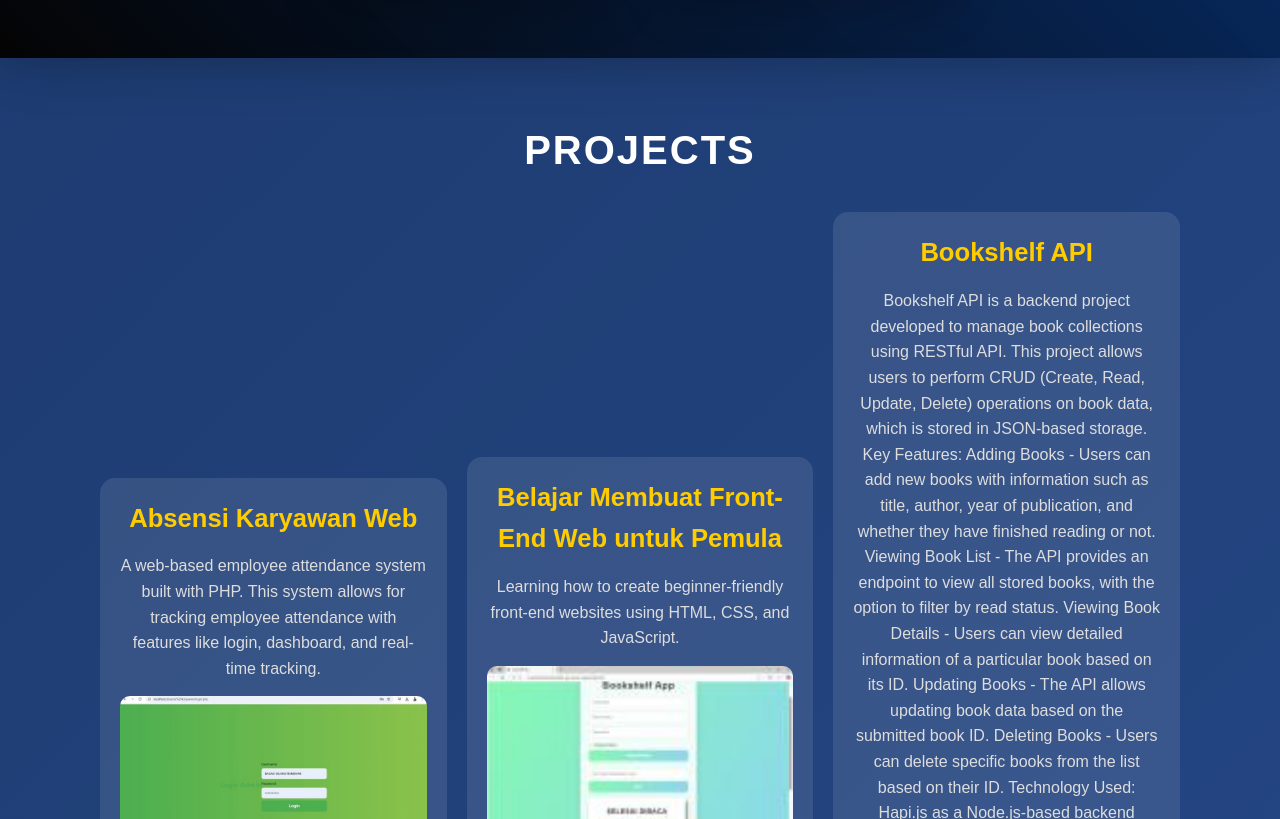
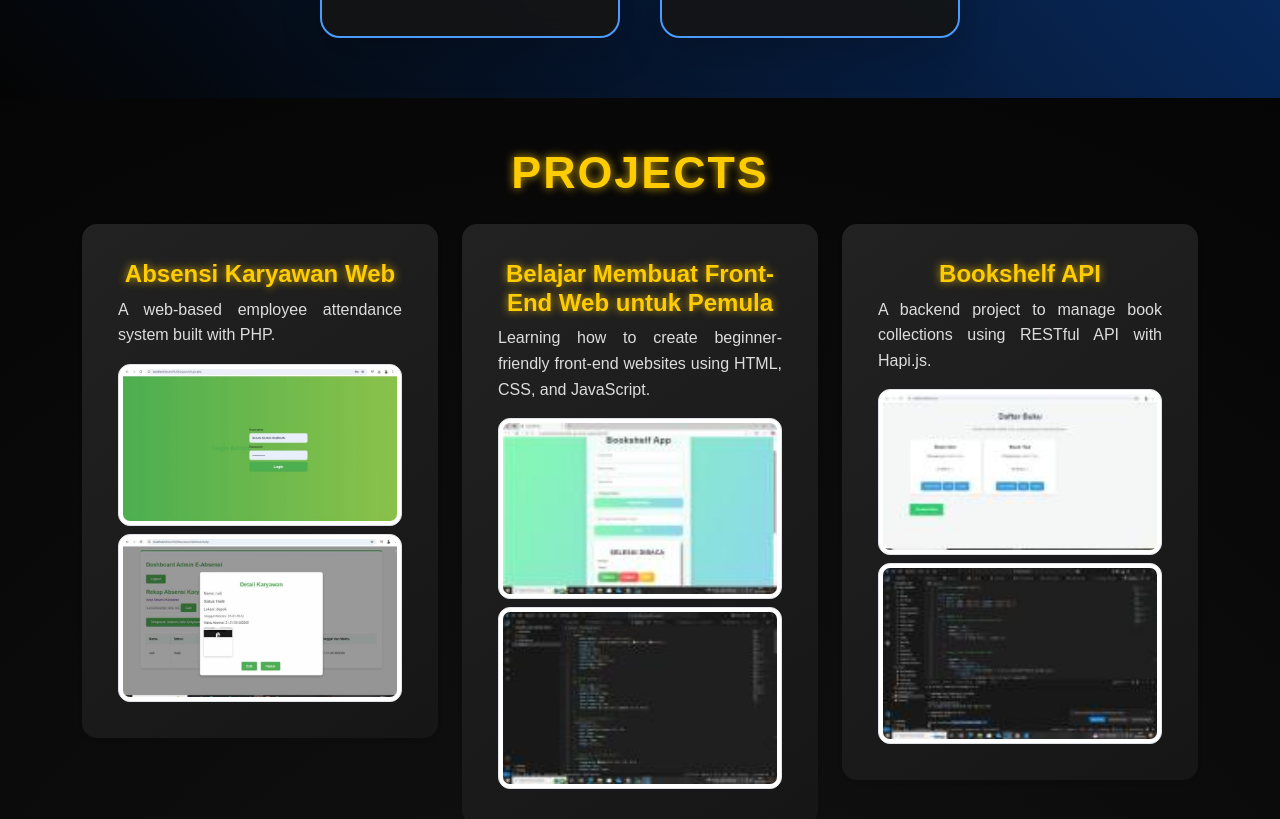
Before and after one commit to bagasgr/portfolio, a React (Create React App) app: page /projects in a window 1280 px wide. Shown: the part 1981-2800 px from the top of the page. Built offline with nearby package versions, Linux system fonts and the light colour scheme.

Commit message:
boostrap pada project.js

```diff
--- a/package.json
+++ b/package.json
@@ -29,6 +29,7 @@
   },
   "dependencies": {
     "@emailjs/browser": "^4.4.1",
+    "bootstrap": "^5.3.3",
     "cors": "^2.8.5",
     "dotenv": "^16.4.7",
     "nodemailer": "^6.10.0",
--- a/src/components/Projects.css
+++ b/src/components/Projects.css
@@ -1,202 +1,171 @@
-/* Projects.css */
-.projects {
-  padding: 60px 20px;
-  background: linear-gradient(135deg, #1e3c72, #2a5298);
-  color: #fff;
+/* ============================= */
+/*         GLOBAL STYLES         */
+/* ============================= */
+body {
+  background-color: #0d0d0d;
+  color: #ffffff;
+  font-family: "Poppins", sans-serif;
+}
+
+/* ============================= */
+/*       PROJECTS SECTION        */
+/* ============================= */
+#projects {
+  background: radial-gradient(circle, rgba(20,20,20,1) 0%, rgba(5,5,5,1) 100%);
+  padding: 80px 0;
   text-align: center;
-  display: flex;
-  flex-direction: column;
-  align-items: center;
+  position: relative;
+}
+
+/* Efek lampu latar */
+#projects::before {
+  content: "";
+  position: absolute;
+  top: 50%;
+  left: 50%;
+  width: 800px;
+  height: 800px;
+  background: radial-gradient(circle, rgba(255, 204, 0, 0.15) 10%, transparent 80%);
+  transform: translate(-50%, -50%);
+  z-index: 0;
+}
+
+/* Judul utama */
+#projects h2 {
+  font-size: 2.8rem;
+  font-weight: bold;
+  color: #ffcc00;
+  text-transform: uppercase;
+  letter-spacing: 2px;
+  margin-bottom: 40px;
+  position: relative;
+  z-index: 1;
+  text-shadow: 0 0 10px rgba(255, 204, 0, 0.8);
+}
+
+/* ============================= */
+/*         PROJECT CARDS         */
+/* ============================= */
+.project-card {
+  background: linear-gradient(145deg, #222222, #161616);
+  border: none;
+  border-radius: 15px;
+  padding: 20px;
+  transition: all 0.4s ease-in-out;
+  box-shadow: 0 0 20px rgba(255, 204, 0, 0.2);
+  position: relative;
   overflow: hidden;
 }
 
-/* Container untuk proyek */
-.projects-container {
-  display: flex;
-  flex-direction: column;
-  align-items: center;
-  width: 100%;
-  max-width: 1200px;
-  padding: 20px;
-  animation: fadeIn 1s ease-in-out;
+.project-card:hover {
+  transform: translateY(-10px);
+  box-shadow: 0 0 30px rgba(255, 204, 0, 0.6);
 }
 
-/* Hero Image */
-.projects-container .hero-image {
-  width: 130px;
-  height: 130px;
-  border-radius: 50%;
-  object-fit: cover;
-  margin-bottom: 20px;
+/* Efek garis bawah animasi */
+.project-card::after {
+  content: "";
+  position: absolute;
+  width: 100%;
+  height: 4px;
+  background: linear-gradient(90deg, #ffcc00, #ff6600);
+  bottom: 0;
+  left: 0;
+  transform: scaleX(0);
   transition: transform 0.3s ease-in-out;
 }
 
-.projects-container .hero-image:hover {
-  transform: scale(1.1);
+.project-card:hover::after {
+  transform: scaleX(1);
 }
 
-/* Title */
-.projects h2 {
-  font-size: 2.5em;
-  margin-bottom: 20px;
-  text-transform: uppercase;
-  letter-spacing: 2px;
-  animation: slideDown 1s ease-in-out;
+/* ============================= */
+/*           TEXT STYLE          */
+/* ============================= */
+.project-card .card-title {
+  font-size: 1.5rem;
+  font-weight: bold;
+  color: #ffcc00;
+  text-shadow: 0 0 8px rgba(255, 204, 0, 0.8);
 }
 
-/* Project List */
-.project-list {
-  display: grid;
-  grid-template-columns: repeat(auto-fit, minmax(280px, 1fr));
-  gap: 20px;
-  max-width: 1100px;
-  width: 100%;
-  padding: 10px;
-  justify-content: center;
+.project-card .card-text {
+  font-size: 1rem;
+  color: #dddddd;
+  text-align: justify;
 }
 
-/* Project Item */
-.project-item {
-  background: rgba(255, 255, 255, 0.1);
-  border-radius: 15px;
-  overflow: hidden;
+/* ============================= */
+/*         PROJECT IMAGES        */
+/* ============================= */
+.project-img {
+  width: 100%;
+  max-height: 200px;
+  object-fit: cover;
+  border-radius: 12px;
   transition: transform 0.3s ease-in-out, box-shadow 0.3s ease-in-out;
-  padding: 20px;
-  max-width: 350px;
-  margin: auto;
-  display: flex;
-  flex-direction: column;
-  align-items: center;
-  text-align: center;
-  animation: fadeInUp 1s ease-in-out;
 }
 
-.project-item:hover {
-  transform: translateY(-10px) scale(1.05);
-  box-shadow: 0 10px 20px rgba(0, 0, 0, 0.3);
+.project-img:hover {
+  transform: scale(1.1);
+  box-shadow: 0 0 15px rgba(255, 204, 0, 0.4);
 }
 
-.project-item h3 {
-  font-size: 1.6em;
-  margin-bottom: 15px;
-  color: #ffcc00;
+/* ============================= */
+/*       VIEW PROJECT BUTTON     */
+/* ============================= */
+.btn-primary {
+  background: linear-gradient(90deg, #ffcc00, #ff6600);
+  border: none;
+  font-weight: bold;
+  padding: 12px 24px;
+  font-size: 1rem;
+  border-radius: 10px;
+  transition: all 0.3s ease-in-out;
+  position: relative;
+  overflow: hidden;
 }
 
-.project-item p {
-  font-size: 1em;
-  line-height: 1.6;
-  color: #ddd;
+.btn-primary:hover {
+  background: linear-gradient(90deg, #ff6600, #ffcc00);
+  transform: scale(1.05);
+  box-shadow: 0 0 20px rgba(255, 165, 0, 0.5);
 }
 
-/* Foto */
-.foto {
-  width: 100%;
-  height: auto;
-  border-radius: 10px;
-  margin-top: 15px;
-  transition: transform 0.3s ease-in-out;
+/* Efek glow */
+.btn-primary::before {
+  content: "";
+  position: absolute;
+  width: 120%;
+  height: 300%;
+  background: radial-gradient(circle, rgba(255, 255, 255, 0.2) 10%, transparent 80%);
+  top: -100%;
+  left: -10%;
+  transform: rotate(25deg);
+  transition: all 0.3s ease-in-out;
 }
 
-.foto:hover {
-  transform: scale(1.1);
+.btn-primary:hover::before {
+  top: 100%;
 }
 
-/* RESPONSIVE DESIGN */
-
-/* Tablet Mode (Layar Maksimal 1024px) */
-@media (max-width: 1024px) {
-  .projects h2 {
-    font-size: 2.2em;
+/* ============================= */
+/*       RESPONSIVE DESIGN       */
+/* ============================= */
+@media (max-width: 768px) {
+  #projects h2 {
+    font-size: 2.2rem;
   }
 
-  .project-list {
-    grid-template-columns: repeat(auto-fit, minmax(250px, 1fr));
-    gap: 15px;
+  .project-card .card-title {
+    font-size: 1.3rem;
   }
 
-  .project-item {
-    max-width: 300px;
+  .project-card .card-text {
+    font-size: 0.9rem;
+  }
+
+  .btn-primary {
+    font-size: 0.9rem;
   }
 }
-
-/* Mobile Mode (Layar Maksimal 768px) */
-@media (max-width: 768px) {
-  .projects {
-    padding: 40px 10px;
-  }
-
-  .projects-container .hero-image {
-    width: 100px;
-    height: 100px;
-  }
-
-  .projects h2 {
-    font-size: 1.8em;
-  }
-
-  .project-list {
-    grid-template-columns: 1fr;
-    gap: 15px;
-  }
-
-  .project-item {
-    max-width: 90%;
-    padding: 15px;
-  }
-}
-
-/* Small Mobile Mode (Layar Maksimal 480px) */
-@media (max-width: 480px) {
-  .projects {
-    padding: 30px 5px;
-  }
-
-  .projects h2 {
-    font-size: 1.5em;
-  }
-
-  .project-item {
-    max-width: 100%;
-    padding: 10px;
-  }
-
-  .project-item h3 {
-    font-size: 1.4em;
-  }
-
-  .project-item p {
-    font-size: 0.9em;
-  }
-}
-
-/* Animations */
-@keyframes fadeIn {
-  from {
-    opacity: 0;
-  }
-  to {
-    opacity: 1;
-  }
-}
-
-@keyframes fadeInUp {
-  from {
-    opacity: 0;
-    transform: translateY(20px);
-  }
-  to {
-    opacity: 1;
-    transform: translateY(0);
-  }
-}
-
-@keyframes slideDown {
-  from {
-    opacity: 0;
-    transform: translateY(-20px);
-  }
-  to {
-    opacity: 1;
-    transform: translateY(0);
-  }
-}
--- a/src/components/Projects.js
+++ b/src/components/Projects.js
@@ -1,5 +1,6 @@
 // src/components/Projects.js
 import React from "react";
+import "bootstrap/dist/css/bootstrap.min.css";
 import "./Projects.css";
 import php1 from "../images/php1.jpeg";
 import php2 from "../images/php2.jpeg";
@@ -15,167 +16,114 @@ import i1 from "../images/excel.jpeg";
 import ti from "../images/ti.jpeg";
 import ap from "../images/ap.png";
 import proyek from "../images/c3.png";
-import proyek1 from "../images/c4.png";
 import catatan from "../images/catatan.png";
 import catatan2 from "../images/catatan2.png";
 
 const Projects = () => {
   return (
-    <section id="projects" className="projects">
-      <h2>Projects</h2>
-      <div className="project-list">
-        <div className="project-item">
-          <h3>Absensi Karyawan Web</h3>
-          <p>A web-based employee attendance system built with PHP. This system allows for tracking employee attendance with features like login, dashboard, and real-time tracking.</p>
-          <img src={php1} alt="project1" className="foto project1" />
-          <img src={php2} alt="project1" className="foto project1" />
+    <section id="projects" className="py-5 bg-light">
+      <div className="container text-center">
+        <h2 className="mb-4 fw-bold">Projects</h2>
+        <div className="row">
+          {projectData.map((project, index) => (
+            <div key={index} className="col-md-6 col-lg-4 mb-4">
+              <div className="card shadow-sm project-card">
+                <div className="card-body">
+                  <h5 className="card-title fw-semibold">{project.title}</h5>
+                  <p className="card-text">{project.description}</p>
+                  <div className="d-flex flex-wrap justify-content-center gap-2">
+                    {project.images.map((img, imgIndex) => (
+                      <img
+                        key={imgIndex}
+                        src={img}
+                        alt={`project-${index}`}
+                        className="img-thumbnail project-img"
+                      />
+                    ))}
+                  </div>
+                  {project.link && (
+                    <a
+                      href={project.link}
+                      target="_blank"
+                      rel="noopener noreferrer"
+                      className="btn btn-primary mt-3"
+                    >
+                      View Project
+                    </a>
+                  )}
+                </div>
+              </div>
+            </div>
+          ))}
         </div>
-        <div className="project-item">
-          <h3>Belajar Membuat Front-End Web untuk Pemula</h3>
-          <p>Learning how to create beginner-friendly front-end websites using HTML, CSS, and JavaScript.</p>
-          <div>
-            <img src={buku1} alt="project2" className="foto project2" />
-            <img src={buku2} alt="project2" className="foto project2" />
-          </div>
-        </div>
-        <div className="project-item">
-          <h3>Bookshelf API</h3>
-          <p>Bookshelf API is a backend project developed to manage book collections using RESTful API. This project allows users to perform CRUD (Create, Read, Update, Delete) operations on book data, which is stored in JSON-based storage.
-
-Key Features:
-Adding Books - Users can add new books with information such as title, author, year of publication, and whether they have finished reading or not.
-Viewing Book List - The API provides an endpoint to view all stored books, with the option to filter by read status.
-Viewing Book Details - Users can view detailed information of a particular book based on its ID.
-Updating Books - The API allows updating book data based on the submitted book ID.
-Deleting Books - Users can delete specific books from the list based on their ID.
-Technology Used:
-Hapi.js as a Node.js-based backend framework for building RESTful APIs.
-JSON-based Storage for storing book data in JSON form.
-Middleware to validate input data and handle errors.</p>
-
-          <img src={b1} alt="project3" className="foto project3" />
-          <img src={b2} alt="project3" className="foto project3" />
-        </div>
-        <div className="project-item">
-          <h3>Inventory Gudang</h3>
-          <p>A warehouse management system developed using NetBeans. It helps manage stock and track goods entering and exiting the warehouse. Related to e-commerce platforms like Shopee.</p>
-          <img src={net1} alt="project4" className="foto project4" />
-        </div>
-        <div className="project-item">
-          <h3>Website Aplikasi Rata-rata Nilai Kelulusan di SDN Jati Waringin X</h3>
-          <p>
-            This project uses Python for the backend, including KNN machine learning for predicting average graduation scores, while the front-end is built with HTML, CSS, and JavaScript. It also uses various frameworks like Bootstrap and
-            Chart.js for data visualization.
-          </p>
-          <div>
-            <img src={s1} alt="project5" className="foto project5" />
-            <img src={s2} alt="project5" className="foto project5" />
-          </div>
-        </div>
-        <div className="project-item">
-          <h3>Penjualan Chocolatos</h3>
-          <p>A product sales application for Chocolatos. This app allows users to view details and make purchases from a store selling Chocolatos.</p>
-          <img src={c1} alt="project6" className="foto project6" />
-        </div>
-        <div className="project-item">
-          <h3>Membuat Diagram pada Excel</h3>
-          <p>Creating data visualizations and diagrams in Microsoft Excel. This project involves analyzing and presenting data in chart format using Excel’s built-in features.</p>
-          <img src={i1} alt="project7" className="foto project7" />
-        </div>
-        <div className="project-item">
-          <h3>Portfolio Menggunakan React.js</h3>
-          <p>Developed a personal portfolio website using React.js, showcasing projects and skills in a modern, interactive layout.</p>
-          <img src={ti} alt="project8" className="foto project8" />
-        </div>
-        <div className="project-item">
-          <h3>Website E-Commerce 'Toko Online'</h3>
-          <p>
-            Developed an e-commerce website with features like shopping cart, popup confirmation for adding items, and checkout item selection. It integrates payment proof via email and uses high-quality, uninterrupted background images for
-            the design.
-          </p>
-
-          <a href="https://www.youtube.com/watch?v=hPsEMfLVoE4&t=1s" target="_blank" rel="noopener noreferrer">
-            <img src={ap} alt="E-Commerce Schema" className="foto project9" />
-          </a>
-        </div>
-        <div className="project-item">
-          <h3>ASP.NET MVC and Web API Integration using C#</h3>
-          <p>🔑 Project Main Features:
-1️⃣ MVC Framework: Implements Model-View-Controller architecture to produce an interactive and well-organized user interface.
-2️⃣ RESTful API: Provides API endpoints for CRUD (Create, Read, Update, Delete) operations that can be accessed by external systems.
-3️⃣ Engaging UI: Leverages CSS and JavaScript to enhance user experience.
-4️⃣ Best Practices: This project was designed following the principles of clean architecture and scalability.
-</p>
-          <img src={proyek} alt="project4" className="foto project4" />
-        </div>
-
-        <div className="project-item">
-          <h3>Aplikasi Catatan</h3>
-          <p>Notes App
-Notes App
-📝 Project Name:
-Notes App
-
-📖 Summary:
-This Notes application is a web-based application that allows users to write, view, and delete notes. This project uses Web Components to build a more modular, structured, and reusable UI.
-
-🎯 Project Goals:
-Break down the UI into reusable components using Web Components.
-Create a clean & organized code structure, separating input forms, note lists, and individual note views.
-Use Custom Events for communication between components without direct dependencies.
-Increase application flexibility & scalability for further development.
-📌 Key Features
-✅ Displays a list of notes
-✅ Added new notes
-✅ Delete notes
-✅ Responsive and simple design
-✅ Using Web Components for UI separation
-
-🔹 Technology Used
-🟣 HTML5 – For page structure
-🔵 CSS3 – For component styling
-🟡 JavaScript (ES6) – For interactivity and data management
-🟢 Web Components – For UI modularization with customElements</p>
-          <div>
-            <img src={catatan} alt="project" className="foto project" />
-
-          </div>
-        </div>
-
-        <div className="project-item">
-          <h3>Aplikasi Catatan Berbasis Web dengan RESTful API & Webpack</h3>
-          <p>I have just completed the development of a Web-Based Notes Application that implements RESTful API, Webpack, and CSS Grid. 🎯
-
-🔥 Key Features:
-✅ Notes Management – Dynamically add, delete, and archive notes.
-✅ Integrated with RESTful API – Uses Fetch API to retrieve, add, and delete data.
-✅ Loading Indicator – Displays data loading status for a more responsive experience.
-✅ Module Management with Webpack – Optimizes frontend resources using a module bundler.
-✅ Responsive Layout with CSS Grid & Flexbox – Organizes note lists using modern layout techniques for a clean and flexible design.
-
-🛠 Technologies Used:
-🔹 JavaScript (ES6+): Handles events, API fetching, and DOM manipulation.
-🔹 Webpack: A module bundler to optimize CSS & JS files.
-🔹 CSS Grid & Flexbox: Ensures a modern and responsive layout.
-🔹 RESTful API: Enables communication between the frontend and backend for data management.
-
-🎯 Project Goals:
-This project aims to enhance my experience in developing modern, modular, and efficient web applications. By using Webpack, I can better manage dependencies and optimize application performance.
-
-💡 Challenges & Learnings:
-💪 Optimizing code with Webpack to ensure proper CSS loading.
-💪 Adjusting layout with CSS Grid for a clean and responsive design.
-💪 Using the Fetch API with asynchronous functions for a smoother user experience.
-
-🚀 This project has helped me improve my skills in modern web development and application performance optimization. I am excited to apply these technologies to future projects!</p>
-          <div>
-            <img src={catatan2} alt="project2" className="foto project2" />
-          </div>
-        </div>
-
       </div>
     </section>
   );
 };
 
+const projectData = [
+  {
+    title: "Absensi Karyawan Web",
+    description: "A web-based employee attendance system built with PHP.",
+    images: [php1, php2],
+  },
+  {
+    title: "Belajar Membuat Front-End Web untuk Pemula",
+    description: "Learning how to create beginner-friendly front-end websites using HTML, CSS, and JavaScript.",
+    images: [buku1, buku2],
+  },
+  {
+    title: "Bookshelf API",
+    description: "A backend project to manage book collections using RESTful API with Hapi.js.",
+    images: [b1, b2],
+  },
+  {
+    title: "Inventory Gudang",
+    description: "A warehouse management system developed using NetBeans.",
+    images: [net1],
+  },
+  {
+    title: "Website Aplikasi Rata-rata Nilai Kelulusan di SDN Jati Waringin X",
+    description: "A prediction system using KNN machine learning and Chart.js.",
+    images: [s1, s2],
+    link: "https://www.youtube.com/watch?v=Se4DLPreYBU",
+  },
+  {
+    title: "Penjualan Chocolatos",
+    description: "A product sales application for Chocolatos.",
+    images: [c1],
+  },
+  {
+    title: "Membuat Diagram pada Excel",
+    description: "Creating data visualizations and diagrams in Microsoft Excel.",
+    images: [i1],
+  },
+  {
+    title: "Portfolio Menggunakan React.js",
+    description: "A personal portfolio website using React.js.",
+    images: [ti],
+  },
+  {
+    title: "Website E-Commerce 'Toko Online'",
+    description: "An e-commerce website with shopping cart and checkout features.",
+    images: [ap],
+    link: "https://www.youtube.com/watch?v=hPsEMfLVoE4&t=1s",
+  },
+  {
+    title: "ASP.NET MVC and Web API Integration using C#",
+    description: "A project implementing MVC framework and RESTful API.",
+    images: [proyek],
+  },
+  {
+    title: "Aplikasi Catatan",
+    description: "A web-based notes application using Web Components.",
+    images: [catatan],
+  },
+  {
+    title: "Aplikasi Catatan Berbasis Web dengan RESTful API & Webpack",
+    description: "A modern notes app with RESTful API and Webpack.",
+    images: [catatan2],
+  },
+];
+
 export default Projects;
```
Also changed, not shown: src/components/About.js (+1 -1 lines), 1 other file (tests, documents, lock files or other folders).
